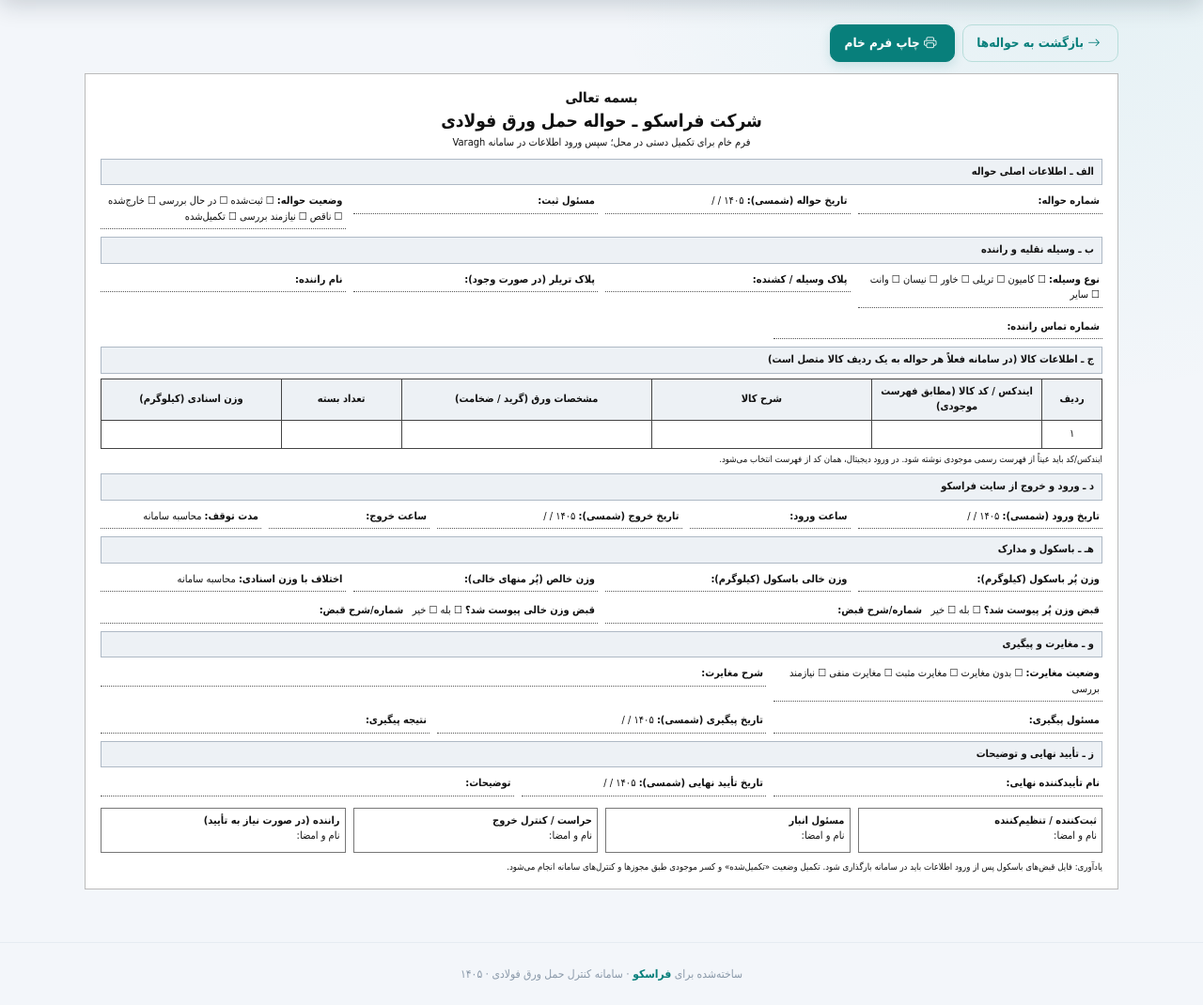
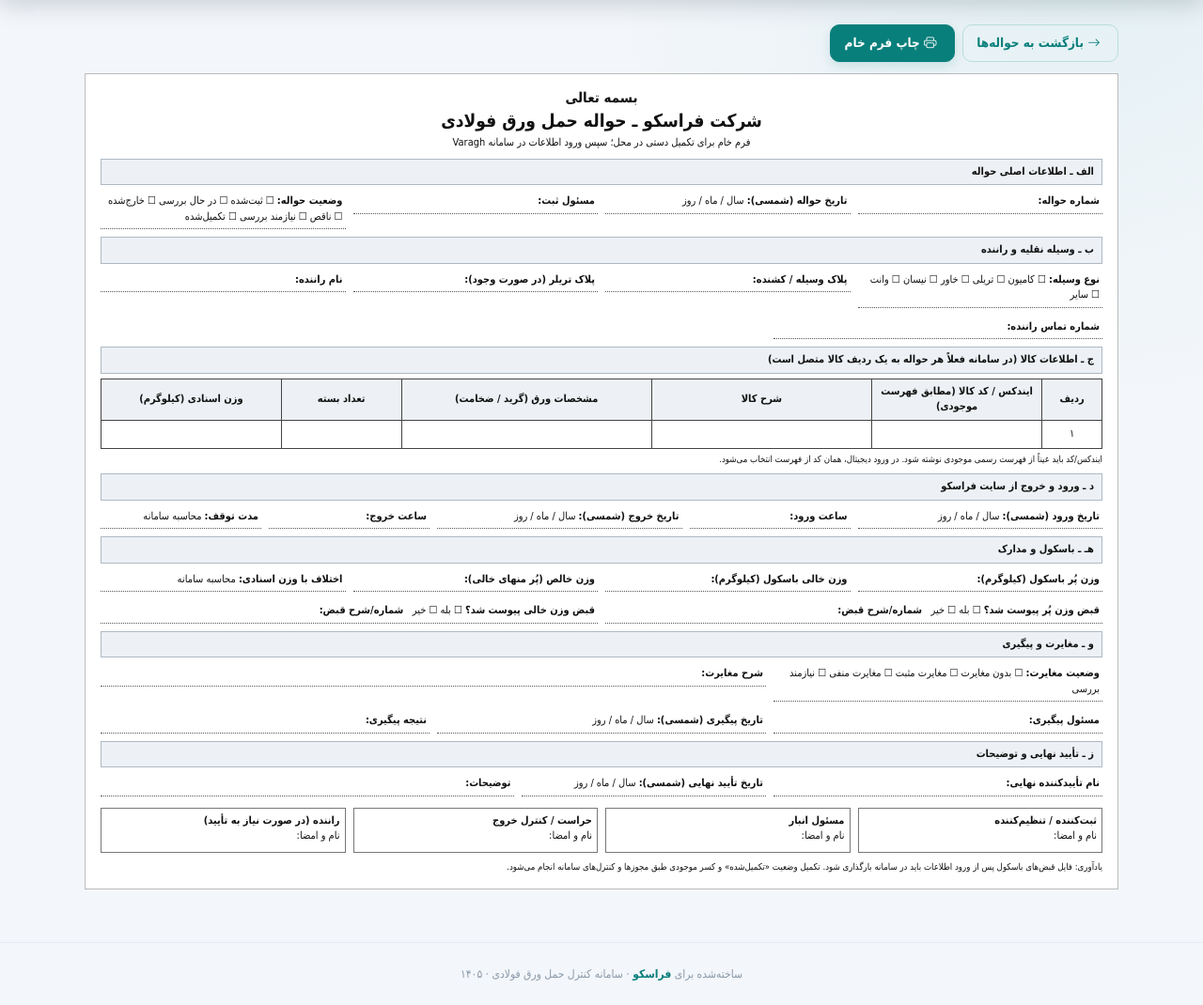
Before and after one commit to Tahmoures54/varagh, a Flask app: page /havaleh/blank-print in a window 1280 px wide. Shown: the part 86-1156 px from the top of the page at 94% size. Run offline with Flask 3, Linux system fonts and the light colour scheme; the visitor is signed in with stand-in values (Sample User, id 1); some libraries are stand-ins or nearby versions.

Commit message:
Clarify Jalali date placeholders on blank voucher

```diff
--- a/templates/havaleh_blank_print.html
+++ b/templates/havaleh_blank_print.html
@@ -40,7 +40,7 @@
   <div class="section">الف ـ اطلاعات اصلی حواله</div>
   <div class="row g-2">
     <div class="col-3"><div class="field"><span class="label">شماره حواله:</span></div></div>
-    <div class="col-3"><div class="field"><span class="label">تاریخ حواله (شمسی):</span> ۱۴۰۵ /  / </div></div>
+    <div class="col-3"><div class="field"><span class="label">تاریخ حواله (شمسی):</span> سال / ماه / روز </div></div>
     <div class="col-3"><div class="field"><span class="label">مسئول ثبت:</span></div></div>
     <div class="col-3"><div class="field"><span class="label">وضعیت حواله:</span> ☐ ثبت‌شده ☐ در حال بررسی ☐ خارج‌شده ☐ ناقص ☐ نیازمند بررسی ☐ تکمیل‌شده</div></div>
   </div>
@@ -70,9 +70,9 @@
 
   <div class="section">د ـ ورود و خروج از سایت فراسکو</div>
   <div class="row g-2">
-    <div class="col-3"><div class="field"><span class="label">تاریخ ورود (شمسی):</span> ۱۴۰۵ /  / </div></div>
+    <div class="col-3"><div class="field"><span class="label">تاریخ ورود (شمسی):</span> سال / ماه / روز </div></div>
     <div class="col-2"><div class="field"><span class="label">ساعت ورود:</span></div></div>
-    <div class="col-3"><div class="field"><span class="label">تاریخ خروج (شمسی):</span> ۱۴۰۵ /  / </div></div>
+    <div class="col-3"><div class="field"><span class="label">تاریخ خروج (شمسی):</span> سال / ماه / روز </div></div>
     <div class="col-2"><div class="field"><span class="label">ساعت خروج:</span></div></div>
     <div class="col-2"><div class="field"><span class="label">مدت توقف:</span> محاسبه سامانه</div></div>
   </div>
@@ -92,14 +92,14 @@
     <div class="col-4"><div class="field"><span class="label">وضعیت مغایرت:</span> ☐ بدون مغایرت ☐ مغایرت مثبت ☐ مغایرت منفی ☐ نیازمند بررسی</div></div>
     <div class="col-8"><div class="field"><span class="label">شرح مغایرت:</span></div></div>
     <div class="col-4"><div class="field"><span class="label">مسئول پیگیری:</span></div></div>
-    <div class="col-4"><div class="field"><span class="label">تاریخ پیگیری (شمسی):</span> ۱۴۰۵ /  / </div></div>
+    <div class="col-4"><div class="field"><span class="label">تاریخ پیگیری (شمسی):</span> سال / ماه / روز </div></div>
     <div class="col-4"><div class="field"><span class="label">نتیجه پیگیری:</span></div></div>
   </div>
 
   <div class="section">ز ـ تأیید نهایی و توضیحات</div>
   <div class="row g-2">
     <div class="col-4"><div class="field"><span class="label">نام تأییدکننده نهایی:</span></div></div>
-    <div class="col-3"><div class="field"><span class="label">تاریخ تأیید نهایی (شمسی):</span> ۱۴۰۵ /  / </div></div>
+    <div class="col-3"><div class="field"><span class="label">تاریخ تأیید نهایی (شمسی):</span> سال / ماه / روز </div></div>
     <div class="col-5"><div class="field"><span class="label">توضیحات:</span></div></div>
   </div>
   <div class="row g-2 mt-1">
```
